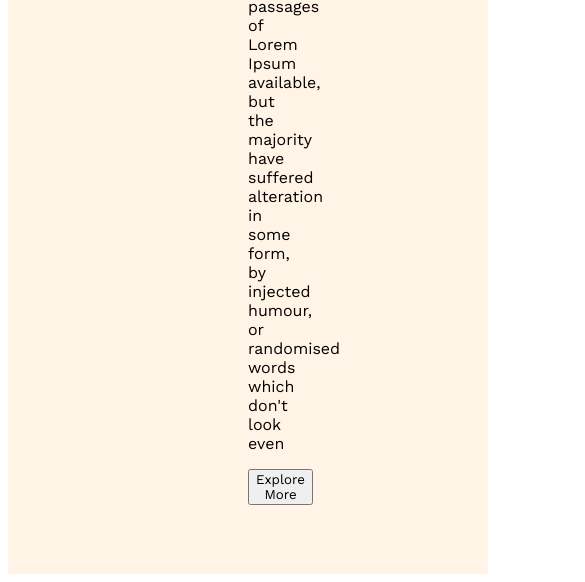
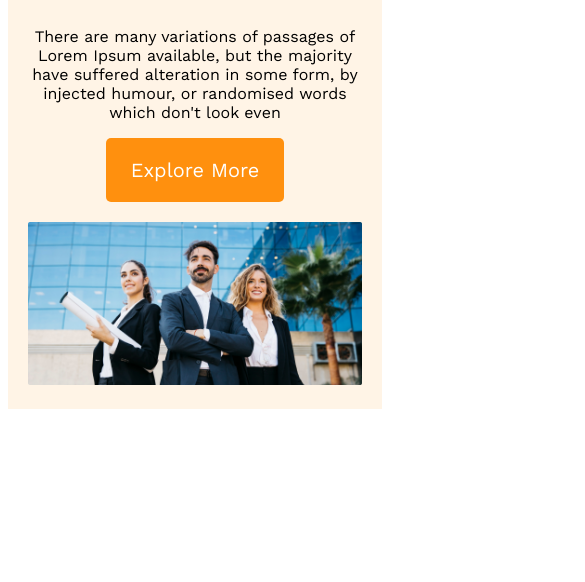
Before and after one commit to mdrashed62/architect-resources, a plain HTML site: page images/index.html in a window 390 px wide. Shown: the part 584-1166 px from the top of the page, 585 px wide, since content can reach past the window. After the commit the page ends 1001 px from the top, so only its background shows below. Drawn offline with nearby package versions, Linux system fonts and the light colour scheme.

Commit message:
finished the header section with media responsive

```diff
--- a/images/styles/style.css
+++ b/images/styles/style.css
@@ -1,5 +1,16 @@
 *{
     font-family: 'Work Sans', sans-serif;
+}
+
+/* shared style */
+.btn-primary{
+    border-radius: 5px;
+    background-color: #ff900E;
+    padding: 20px 25px;
+    color: #fff;
+    font-size: 1.25rem;
+    cursor: pointer;
+    border: none;
 }
 
 
@@ -7,9 +18,11 @@
 header{
     background: rgba(255, 144, 14, 0.10);
     padding: 50px 240px;
+
 }
 .banner img{
     width: 100%;
+    margin-top: 20px;
 }
 nav{
     display: flex;
@@ -40,3 +53,35 @@ nav li a{
     text-align: center;
     margin: 0 auto;
 }
+.banner-title{
+    font-size: 4rem;
+}
+.banner-description{
+    color: ;
+}
+
+/* responsive */
+
+@media screen and (max-width:576px) {
+
+    header{
+        padding: 20px;
+    }
+    nav{
+        flex-direction: column;
+    }
+
+}
+
+/* medium device */
+
+@media screen and (min-width:576px) and (max-width:960px) {
+    nav{
+        flex-direction: column;
+    }
+
+    header{
+        padding:50px;
+    }
+
+}
```
